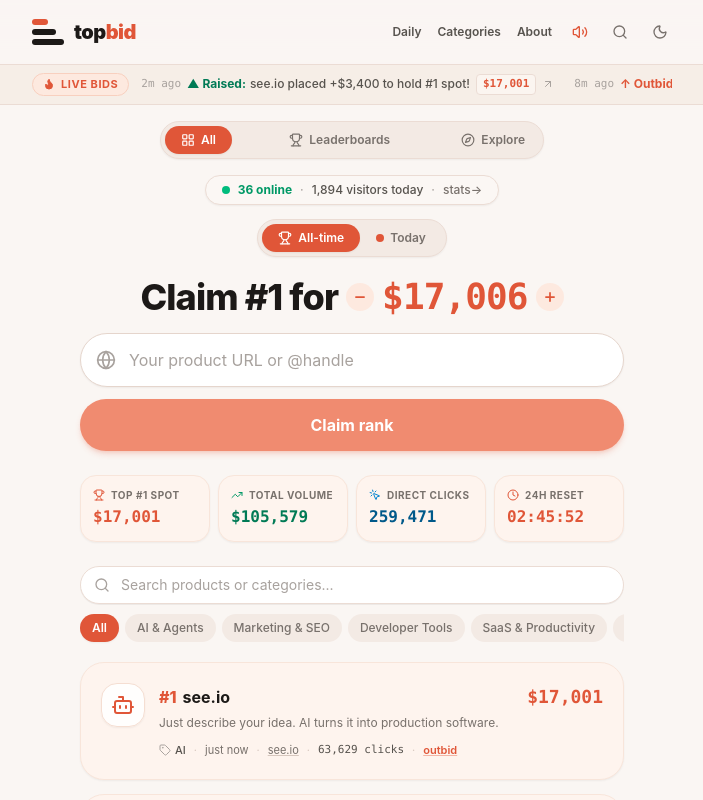
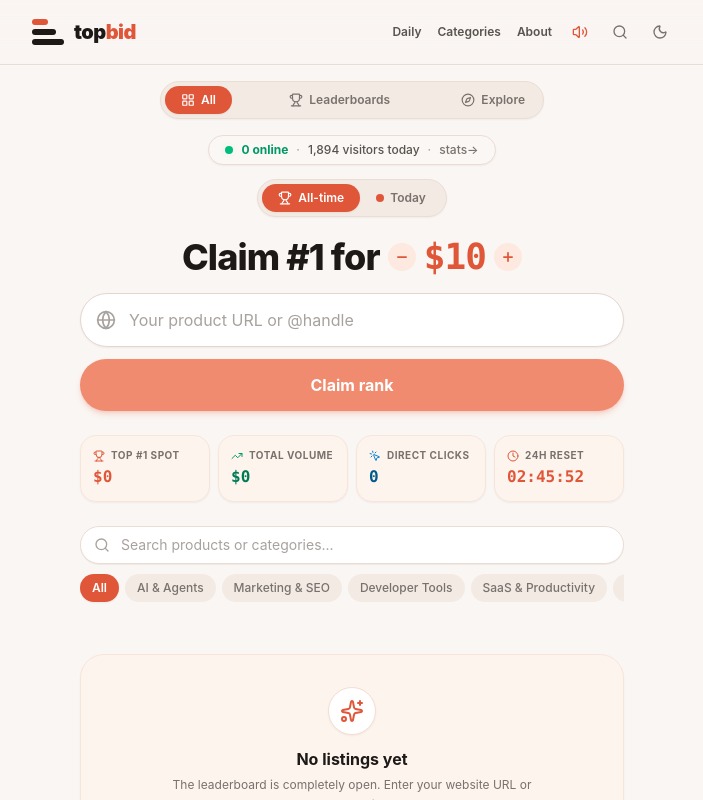
Before and after one commit to inaciofirmino456-ux/Topbid0010, a React (Vite) app: page / in a window 1280 px wide. Shown: the top 800 px of the page, without its empty margins (288-991 px from the left). Built offline with nearby package versions, Linux system fonts and the light colour scheme.

Commit message:
Remove simulated listings and activity without changing UI

```diff
--- a/src/App.tsx
+++ b/src/App.tsx
@@ -16,8 +16,8 @@
 import { Listing, Category, ActivityEvent } from './types';
 import { soundFX } from './utils/audio';
 
-const STORAGE_LISTINGS_KEY = 'topbid_data_v4_listings';
-const STORAGE_ACTIVITIES_KEY = 'topbid_data_v4_activities';
+const STORAGE_LISTINGS_KEY = 'topbid_data_v5_listings';
+const STORAGE_ACTIVITIES_KEY = 'topbid_data_v5_activities';
 const STORAGE_SOUND_KEY = 'topbid_sound_enabled';
 
 const ALL_CATEGORIES: Category[] = [
@@ -41,7 +41,7 @@
         console.error('Failed to load listings', err);
       }
     }
-    return INITIAL_LISTINGS;
+    return [];
   });
 
   const [activities, setActivities] = useState<ActivityEvent[]>(() => {
@@ -53,7 +53,7 @@
         console.error('Failed to load activities', err);
       }
     }
-    return INITIAL_ACTIVITIES;
+    return [];
   });
 
   const [soundEnabled, setSoundEnabled] = useState<boolean>(() => {
@@ -75,7 +75,7 @@
   const [quickClaimUrl, setQuickClaimUrl] = useState('');
   const [quickClaimBid, setQuickClaimBid] = useState<number | undefined>(undefined);
 
-  const [onlineCount, setOnlineCount] = useState(35);
+  // No simulated users: this count stays at zero until real client activity is connected.
 
   useEffect(() => {
     soundFX.enabled = soundEnabled;
@@ -102,15 +102,7 @@
     }
   }, [activities]);
 
-  useEffect(() => {
-    const interval = setInterval(() => {
-      setOnlineCount((prev) => {
-        const change = Math.floor(Math.random() * 3) - 1;
-        return Math.max(28, Math.min(48, prev + change));
-      });
-    }, 5000);
-    return () => clearInterval(interval);
-  }, []);
+  const onlineCount = 0;
 
   const totalVolume = useMemo(() => {
     return listings.reduce((sum, item) => sum + item.bid, 0);
@@ -246,8 +238,8 @@
   const handleResetData = () => {
     localStorage.removeItem(STORAGE_LISTINGS_KEY);
     localStorage.removeItem(STORAGE_ACTIVITIES_KEY);
-    setListings(INITIAL_LISTINGS);
-    setActivities(INITIAL_ACTIVITIES);
+    setListings([]);
+    setActivities([]);
     setSelectedCategory('All');
     setSearchQuery('');
   };
```
